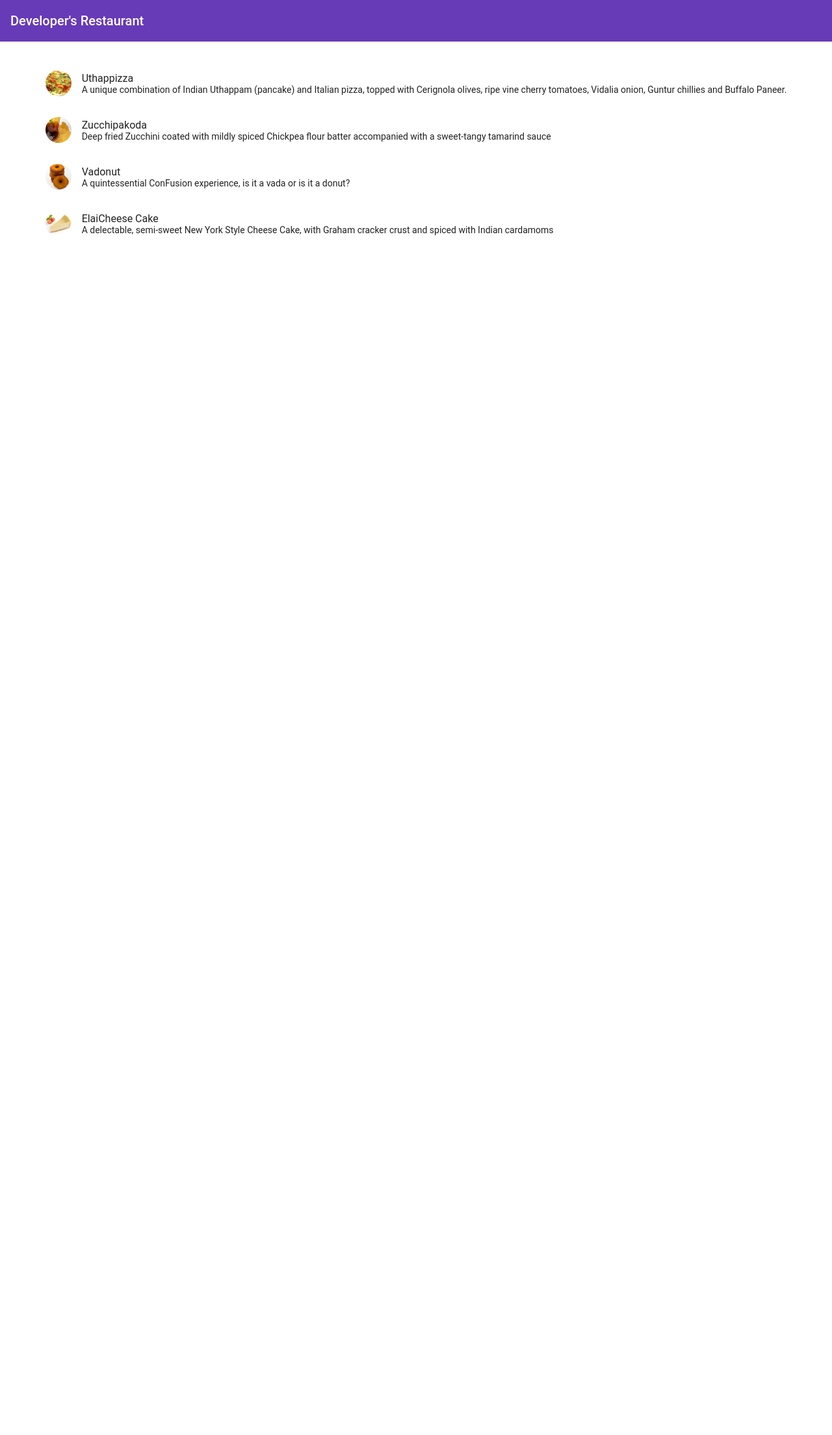
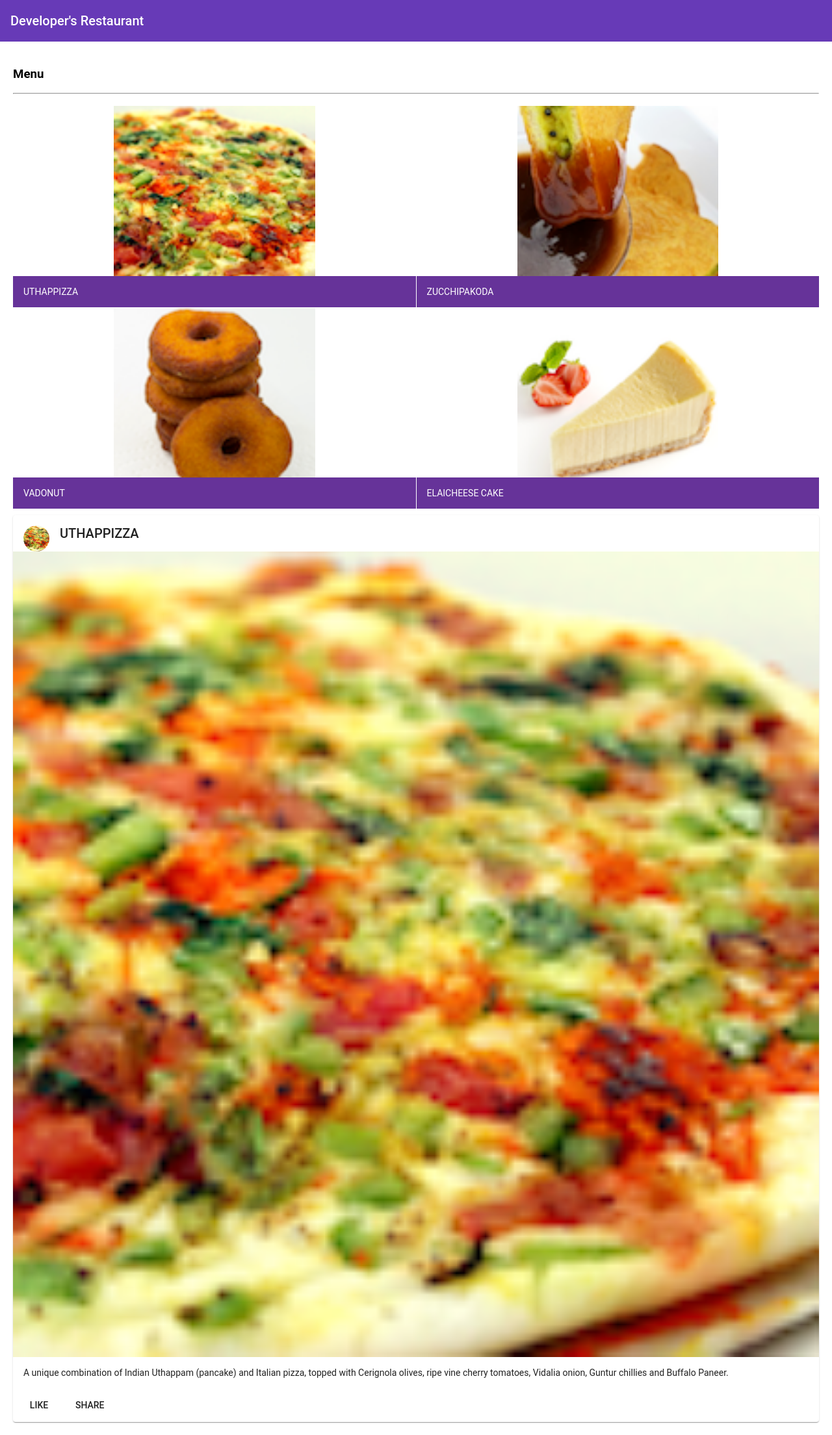
Before and after one commit to sksami3/Restaurant, an Angular app: page / in a window 1280 px wide. Shown: the whole page at 65% size. Before the commit the page ends 800 px from the top, so only its background shows below. Built offline with nearby package versions, Linux system fonts and the light colour scheme.

Commit message:
Components part 2

```diff
--- a/src/app/menu/menu.component.html
+++ b/src/app/menu/menu.component.html
@@ -1,9 +1,40 @@
-<div class="container" fxLayout="column" fxLayoutAlign="space-around center" fxLayoutGap="10px">
-    <mat-list fxFlex>
-        <mat-list-item *ngFor="let d of dishes">
-            <img matListAvatar src="{{d.image}}" alt="{{d.name}}">
-            <h1 mat-line>{{d.name}}</h1>
-            <p mat-line><span>{{d.description}}</span></p>
-        </mat-list-item>
-    </mat-list>
+<div class="container" fxLayout="column" fxLayoutGap="10px">
+    <div fxFlex>
+        <div>
+            <h3>Menu</h3>
+            <hr>
+        </div>
+    </div>
+
+    <div fxFlex>
+        <mat-grid-list cols="2" rowHeight="4:2">
+            <mat-grid-tile *ngFor="let d of dishes">
+                <img height="100%" src="{{d.image}}" alt="{{d.name}}">
+                <mat-grid-tile-footer style="background-color:rebeccapurple">
+                    <h1 mat-line>{{d.name | uppercase}}</h1>
+                </mat-grid-tile-footer>
+            </mat-grid-tile>
+        </mat-grid-list>
+    </div>
+
+    <div fxFlex *ngIf="selectedDish">
+        <mat-card>
+            <mat-card-header>
+                <img mat-card-avatar src="{{selectedDish.image}}" alt="{{selectedDish.name}}">
+                <mat-card-title>{{selectedDish.name | uppercase}}</mat-card-title>
+                <!-- <mat-card-subtitle>Dog Breed</mat-card-subtitle> -->
+            </mat-card-header>
+            <img mat-card-image src="{{selectedDish.image}}" alt="{{selectedDish.image}}">
+            <mat-card-content>
+                <p>
+                    {{selectedDish.description}}
+                </p>
+            </mat-card-content>
+            <mat-card-actions>
+                <button mat-button>LIKE</button>
+                <button mat-button>SHARE</button>
+            </mat-card-actions>
+        </mat-card>
+    </div>
+
 </div>
--- a/src/app/menu/menu.component.ts
+++ b/src/app/menu/menu.component.ts
@@ -1,14 +1,7 @@
 import { Component, OnInit } from '@angular/core';
 import { Dish } from 'src/app/Shared/dish';
 
-@Component({
-  selector: 'app-menu',
-  templateUrl: './menu.component.html',
-  styleUrls: ['./menu.component.scss']
-})
-export class MenuComponent implements OnInit {
-
-  dishes: Array<Dish> = [
+const Dishes : Array<Dish> = [
   {
     id: '0',
     name: 'Uthappizza',
@@ -52,6 +45,20 @@ export class MenuComponent implements OnInit {
   }
 ];
 
+@Component({
+  selector: 'app-menu',
+  templateUrl: './menu.component.html',
+  styleUrls: ['./menu.component.scss']
+})
+
+
+
+export class MenuComponent implements OnInit {
+
+  dishes: Array<Dish> = Dishes;
+
+  selectedDish = Dishes[0];
+
 
   constructor() { }
 
```
Also changed, not shown: src/app/app.module.ts (+7 -1 lines). Lines whose indentation alone changed are shown as unchanged.
